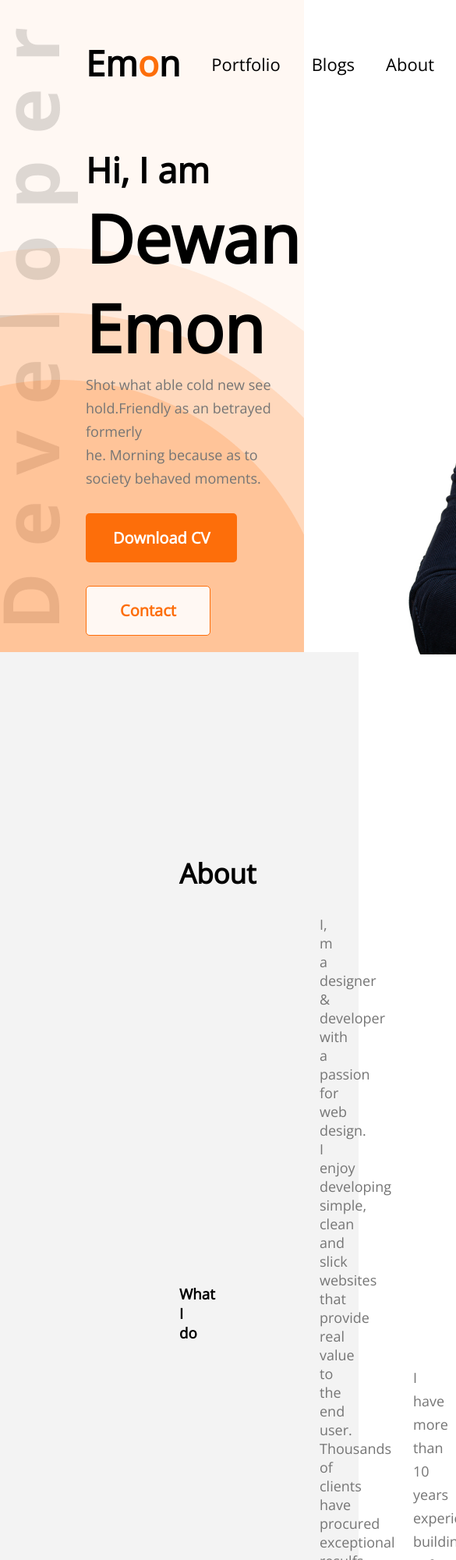
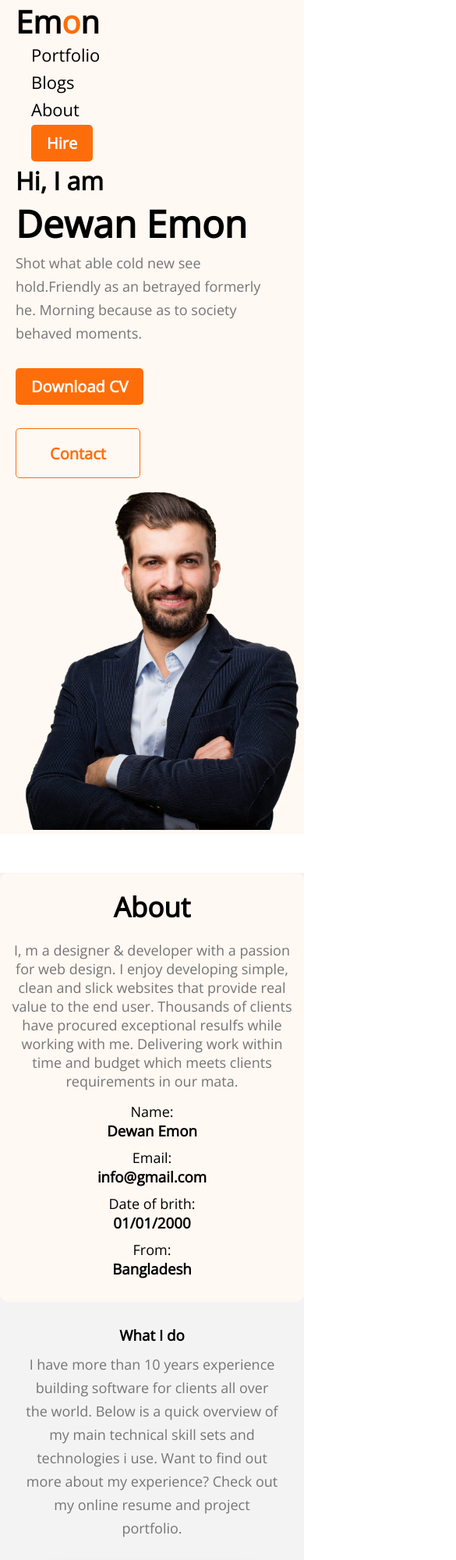
Before and after one commit to emondewan00/portfolio, a plain HTML site: page index.html in a window 390 px wide. Shown: the top 2000 px of the page at 78% size, 585 px wide, since content can reach past the window. Drawn offline with nearby package versions, Linux system fonts and the light colour scheme.

Commit message:
resposive

```diff
--- a/index.html
+++ b/index.html
@@ -9,7 +9,7 @@
     <title>Portfolio</title>
 </head>
 <body>
-    <header>
+    <header class="">
         <nav>
             <h2>Em<span>o</span>n</h2>
             <ul>
@@ -31,25 +31,32 @@
             <img src="./images/hardy.png" alt="">
         </div>
     </header>
-    <main>
-        <section class="about">
+    <main class="">
+        <section class="about ">
             <h3>About</h3>
             <p>I, m a designer & developer with a passion for web design. I enjoy developing simple, clean and slick websites that provide real value to the end user. Thousands of clients have procured exceptional resulfs while working with me. Delivering work within time and budget which meets clients requirements in our mata.</p>
-            <div class="info-header">
-                <p>Name:</p>
-                <p>Email:</p>
-                <p>Date of brith:</p>
-                <p>From:</p>
-            </div>
+
             <div class="info">
-                <h3>Dewan Emon</h3>
-                <h3>mohammedemondme@gmail.com</h3>
-                <h3 class="brith">12/6/2003</h3>
-                <h3>Bangladesh</h3>
+                <div class="info-box">
+                    <p>Name:</p>
+                    <h3>Dewan Emon</h3>
+                </div>
+                <div class="info-box">
+                    <p>Email:</p>
+                    <h3>info@gmail.com</h3>
+                </div>
+                <div class="info-box">
+                    <p>Date of brith:</p>
+                    <h3>01/01/2000</h3>
+                </div>
+                <div class="info-box">
+                    <p>From:</p>
+                    <h3>Bangladesh</h3>
+                </div>
             </div>
         </section>
 
-        <section class="what-i-do">
+        <section class="what-i-do ">
             <h3>What I do</h3>
             <p>I have more than 10 years experience building software for clients all over the world. Below is a quick overview of my main technical skill sets and technologies i use. Want to find out more about my experience? Check out my online resume and project portfolio.</p>
             <div class="card-parent">
@@ -104,7 +111,7 @@
                     </div>
 
                 </div>
-                <div class="exp">
+                <div class="exp ">
                     <h1>My Experience</h1>
                     <div class="resume-cardParent">
                         <div class="resume-card">
@@ -133,7 +140,7 @@
             </div>
         </section>
     </main>
-    <footer>
+    <footer class="">
         <div class="footer-content">
             <div class="footer-contact">
                 <h2>Lets Contact</h2>
--- a/style.css
+++ b/style.css
@@ -6,7 +6,7 @@
 header{
     background:#FFF8F3;
     width: 100%;
-    height: 836px;
+    /* height: 836px; */
     background-image: url("./images/header_bg.png"),url(./images/developer.png);
     background-repeat: no-repeat;
     background-position: bottom right, left;
@@ -55,14 +55,14 @@ nav ul li{
     align-items: center;
 }
 .baner h3{
-    font-size: 45px;
+    font-size: 2em;
     font-weight: 600;
-    line-height: 60px;
+    line-height: 40px;
 }
 .baner h1{
     font-weight: 700;
-    font-size: 85px;
-    line-height: 115px;
+    font-size:3em ; /*85px*/
+    line-height: 70px;
 }
 .baner p{
     color: #757575;
@@ -117,20 +117,11 @@ main{
     font-size: 18px;
     margin: 0 180px ;
 }
-.info-header{
-    display: flex;
-    margin: 30px 180px 10px 180px;
-    justify-content: space-around;
-    color: #757575;
-    font-size: 18px;
-}
 .info{
     display: flex;
-    margin: 0px 180px;
-    justify-content: space-around;
-}
-.info .brith{
-    margin-right: 124px;
+    justify-content: center;
+    margin-top: 15px;
+    gap: 20px;
 }
 
 .what-i-do{
@@ -145,7 +136,8 @@ main{
 }
 .card-parent{
     display: flex;
-    justify-content: space-around;
+    gap: 20px;
+    width: 267px;
 }
 .card{
     width: 267px;
@@ -179,9 +171,6 @@ main{
 }
 
 .edu{
-    width: 50%;
-}
-.exp{
     width: 50%;
 }
 .edu >h1,.exp >h1{
@@ -241,3 +230,98 @@ footer{
 .footer-contact img{
     margin-right: 24px;
 }
+.hide{
+    display: none;
+}
+
+
+@media screen and (max-width:566px) {
+    header{
+        background-image: none;
+    }
+    nav h2{
+        margin: 0;
+        padding: 0 20px;
+    }
+    nav ,ul {
+        display: block;
+    }
+    ul{
+        margin: 0;
+    }
+    ul li{
+        margin-bottom: 5px;
+    }
+    .baner{
+        display: block;
+        margin: 0 ;
+    }
+    .baner .text{
+        margin: 0 20px;
+    }
+    .baner img{
+        width: 100%;
+        margin-left: 0;
+    }
+    main{
+        padding: 0;
+    }
+    .about p  {
+        margin: 0;
+        padding: 0 15px;
+        font-size: 18px;
+    }
+    .about> h3{
+        padding: 20px 0;
+    }
+    .about{
+        margin: 50px 0 0 0;
+    }
+    .info{
+        flex-direction: column;
+        gap: 10px;
+    }
+    .what-i-do >h3{
+        margin-top: 30px;
+    }
+    .what-i-do >p{
+        margin: 0px;
+        padding: 10px 30px 20px;
+    }
+
+    .card-parent{
+        flex-direction: column;
+        margin: 0 auto;
+        margin-top: 20px;
+
+    }
+    .btn-primary{
+        padding: 10px 20px;
+        font-weight: 600;
+    }
+    .resume{
+        margin-top: 40px;
+    }
+    .edu >h1,.exp >h1{
+        margin-top: 20px;
+    }
+    .edu-exp{
+        flex-direction: column;
+        padding: 0 20px;
+    }
+    .edu{
+        width: 100%;
+
+    }
+    footer{
+        padding: 0 20px;
+    }
+    .footer-content{
+        flex-direction: column;
+    }
+    h2{
+        margin: 10px 0 ;
+        font-size: 40px;
+        font-weight: 600;
+    }
+}
```
